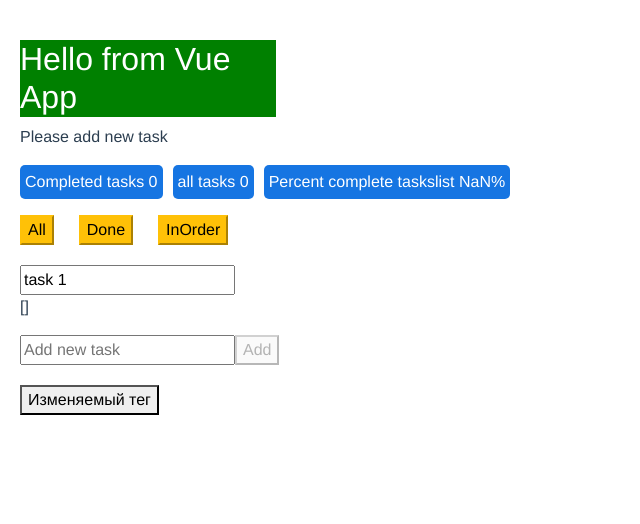
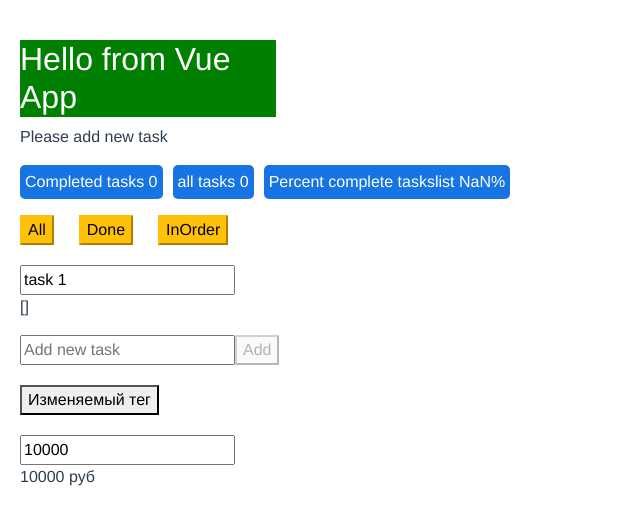
Before and after one commit to thevaykin/kokoc-vue, a Vue app in the folder vue_lesson1/: page / in a window 1280 px wide. Shown: the top 524 px of the page, without its empty margins (0-640 px from the left). Built offline with nearby package versions, Linux system fonts and the light colour scheme.

Commit message:
task3: добавил фильтр валюты

```diff
--- a/vue_lesson1/src/App.vue
+++ b/vue_lesson1/src/App.vue
@@ -31,6 +31,8 @@
     </form>
     <ChangeTag class=change-tag tag="button">
     </ChangeTag>
+    <CurrencyFilter>
+    </CurrencyFilter>
   </div>
 </template>
 
@@ -40,6 +42,7 @@
 import SearchTask from './components/SearchTask.vue';
 import SelectTask from './components/SelectTask.vue';
 import ChangeTag from './components/ChangeTag.vue'
+import CurrencyFilter from './components/CurrencyFilter.vue';
 
 
 export default {
@@ -191,7 +194,7 @@
     StatisticTasks,
     SearchTask,
     ChangeTag,
-
+    CurrencyFilter
 }
 }
 </script>
--- /dev/null
+++ b/vue_lesson1/src/components/CurrencyFilter.vue
@@ -0,0 +1,27 @@
+<template>
+    <div>
+        <input type="number" v-model.trim="number">
+        <p>{{ number | currency }}</p>
+    </div>
+</template>
+
+<script>
+    export default {
+        data() {
+            return {
+                number: 10000,
+            }
+        },
+        filters: {
+            currency(value) {
+                return String(value) + ' руб'
+            }
+        }
+    }
+</script>
+<style scoped>
+
+div {
+    margin-left: 20px;
+}
+</style>
```
